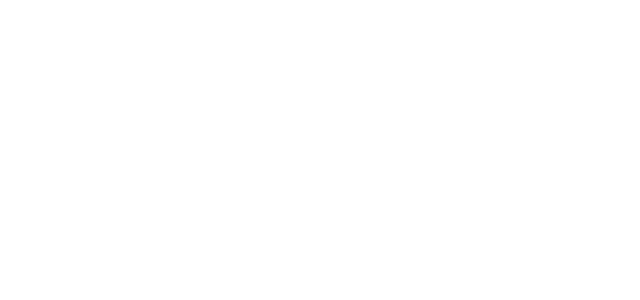
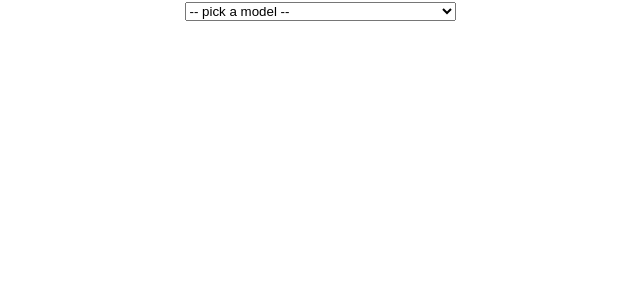
Before and after one commit to swesterveld/codaisseur-homework-wk-3, a React (Create React App) app: page / in a window 1280 px wide. Shown: the top 300 px of the page, without its empty margins (320-960 px from the left). Built offline with nearby package versions, Linux system fonts and the light colour scheme.

Commit message:
Implement function to render a menu with computer models listed as options

```diff
--- a/src/App.js
+++ b/src/App.js
@@ -25,6 +25,17 @@
 }
 
 class App extends Component {
+  renderMenu = () => {
+    const models = Object.keys(data)
+    return(
+      <select>
+        <option value="">-- pick a model --</option>
+        { models.map(model =>
+          <option value={model}>{model} ({data[model].year})</option>
+        )}
+      </select>
+    )
+  }
   /*
   <!-- Expected Output -->
   <select>
@@ -38,6 +49,7 @@
   render() {
     return (
       <div className="App">
+        { this.renderMenu() }
       </div>
     );
   }
```
